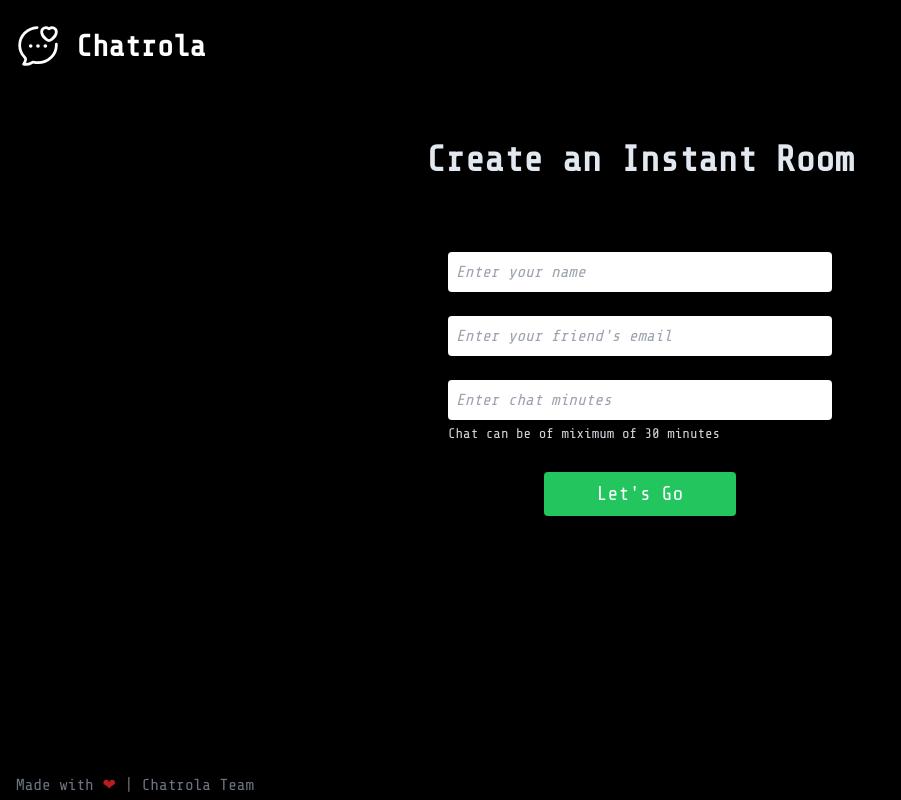
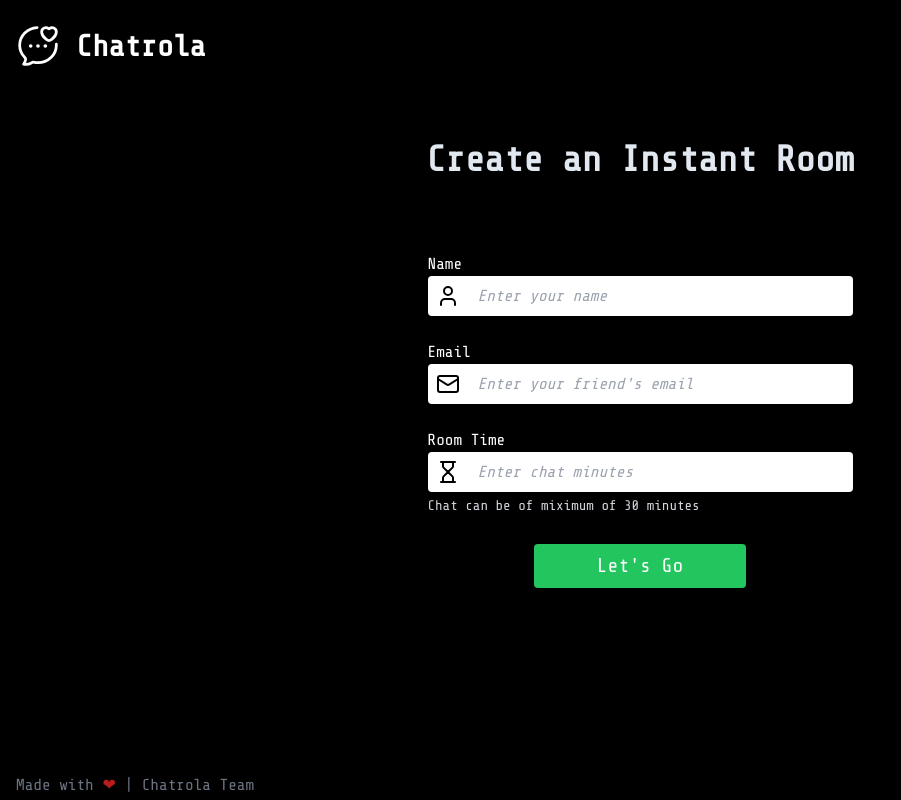
Before and after one commit to Atom-cell/Chatrola, a Next.js app: page /create-room in a window 1280 px wide. Shown: the whole page, without its empty margins (0-901 px from the left). Built offline with nearby package versions, Linux system fonts and the light colour scheme.

Commit message:
input field icons added on create room

```diff
--- a/app/components/CreateRoom.tsx
+++ b/app/components/CreateRoom.tsx
@@ -13,6 +13,7 @@ import {
 import Button from './Button';
 import toast, { Toaster } from 'react-hot-toast';
 import serverURL from '../utils/ServerURI';
+import { User, Mail, Hourglass } from 'lucide-react';
 
 const CreateRoom = () => {
 	const router = useRouter();
@@ -54,7 +55,7 @@ const CreateRoom = () => {
 		if (email && username && minutes && !loading) {
 			// local storage function
 			try {
-				setLoading(true)
+				setLoading(true);
 				setRoomname(room);
 				const request = await fetch(`${serverURL}/invite`, {
 					method: 'POST',
@@ -77,7 +78,7 @@ const CreateRoom = () => {
 					setMinutes(result.minutes);
 					toast.success('🎉 Room created.');
 					setButtonText('Join Room');
-					setLoading(false)
+					setLoading(false);
 				}
 			} catch (error) {
 				setLoading(false);
@@ -96,40 +97,64 @@ const CreateRoom = () => {
 				onSubmit={onSubmit}
 				className=' flex flex-col justify-center items-center'
 			>
+				<label htmlFor='Username' className='w-full text-start'>
+					Name
+				</label>
+				<div className='flex justify-center items-center mb-6 focus:ring-2 focus:ring-green-1'>
+					<div className='bg-white p-2 rounded-l border-r border-white'>
+						<User className='text-black text-xl' />
+					</div>
 					<input
 						type='text'
 						placeholder='Enter your name'
 						value={username}
-					className='placeholder:italic text-black py-2 px-2 mb-6 md:text-md rounded focus:ring-2 focus:ring-green-1 focus:outline-none w-80 md:w-96'
+						className='placeholder:italic text-black p-2 md:text-md rounded-r border-l border-white focus:outline-none w-80 md:w-96'
 						onChange={(e: React.ChangeEvent<HTMLInputElement>) =>
 							setUserName(e.target.value)
 						}
 					/>
+				</div>
+				<label htmlFor='Email' className='w-full text-start'>
+					Email
+				</label>
+				<div className='flex justify-center items-center mb-6 focus:ring-2 focus:ring-green-1'>
+					<div className='bg-white p-2 rounded-l border-r border-white'>
+						<Mail className='text-black text-xl' />
+					</div>
 					<input
 						type='email'
 						placeholder="Enter your friend's email"
 						value={email}
-					className='placeholder:italic text-black   py-2 px-2 mb-6 md:text-md rounded focus:ring-2 focus:ring-green-1 focus:outline-none outline-none w-80 md:w-96'
+						className='placeholder:italic text-black p-2 md:text-md rounded-r border-l border-white focus:outline-none w-80 md:w-96'
 						onChange={(e: React.ChangeEvent<HTMLInputElement>) =>
 							setEmail(e.target.value)
 						}
 					/>
+				</div>
+				<label htmlFor='time' className='w-full text-start'>
+					Room Time
+				</label>
+				<div className='flex justify-center items-center focus:ring-2 focus:ring-green-1'>
+					<div className='bg-white p-2 rounded-l border-r border-white'>
+						<Hourglass className='text-black text-xl' />
+					</div>
 					<input
 						type='number'
 						placeholder='Enter chat minutes'
 						value={minutes}
-					className='placeholder:italic text-black   py-2 px-2 md:text-md rounded focus:ring-2 focus:ring-green-1 focus:outline-none outline-none w-80 md:w-96'
+						className='placeholder:italic text-black p-2 md:text-md rounded-r border-l border-white focus:outline-none w-80 md:w-96'
 						onChange={(e: React.ChangeEvent<HTMLInputElement>) =>
 							setminutes(e.target.value)
 						}
 					/>
+				</div>
 
 				<span className='w-full mt-1 text-gray-300 text-sm mb-3'>
 					Chat can be of miximum of 30 minutes
 				</span>
 
 				{buttonText !== 'Join Room' ? (
-					<Button buttonText={buttonText} type='submit' loading={loading}/>
+					<Button buttonText={buttonText} type='submit' loading={loading} />
 				) : null}
 				<p className='text-red-500 h-3'>{error}</p>
 			</form>
--- a/app/page.tsx
+++ b/app/page.tsx
@@ -5,7 +5,7 @@ import LayoutWithHeader from './components/LayoutWithHeader';
 const LandingPage = () => {
 	return (
 		<LayoutWithHeader>
-			<div className='flex flex-col justify-center items-center'>
+			<div className='flex flex-col justify-center items-center mt-11 md:mt-0'>
 				{/* <Header /> */}
 				<main className='container my-auto px-4'>
 					<section className='text-center mb-12'>
```
Lines whose indentation alone changed are shown as unchanged.
